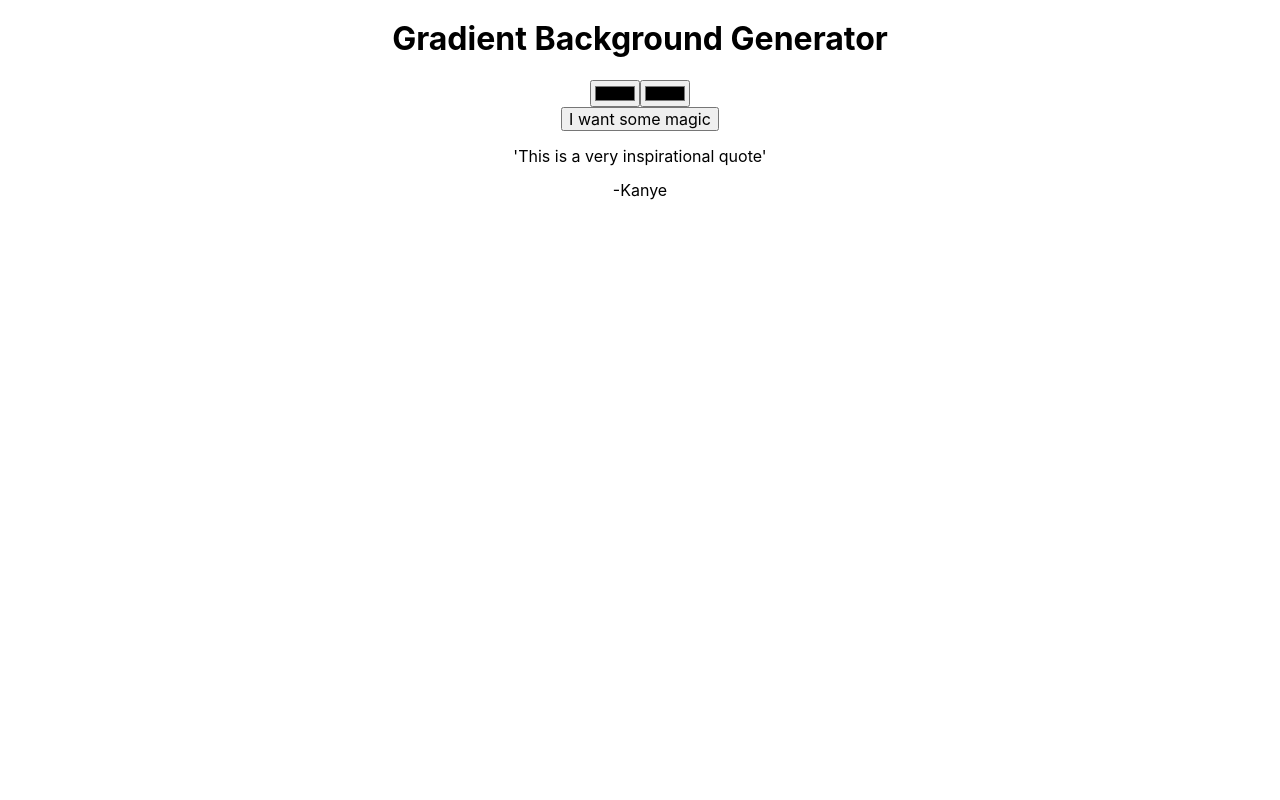
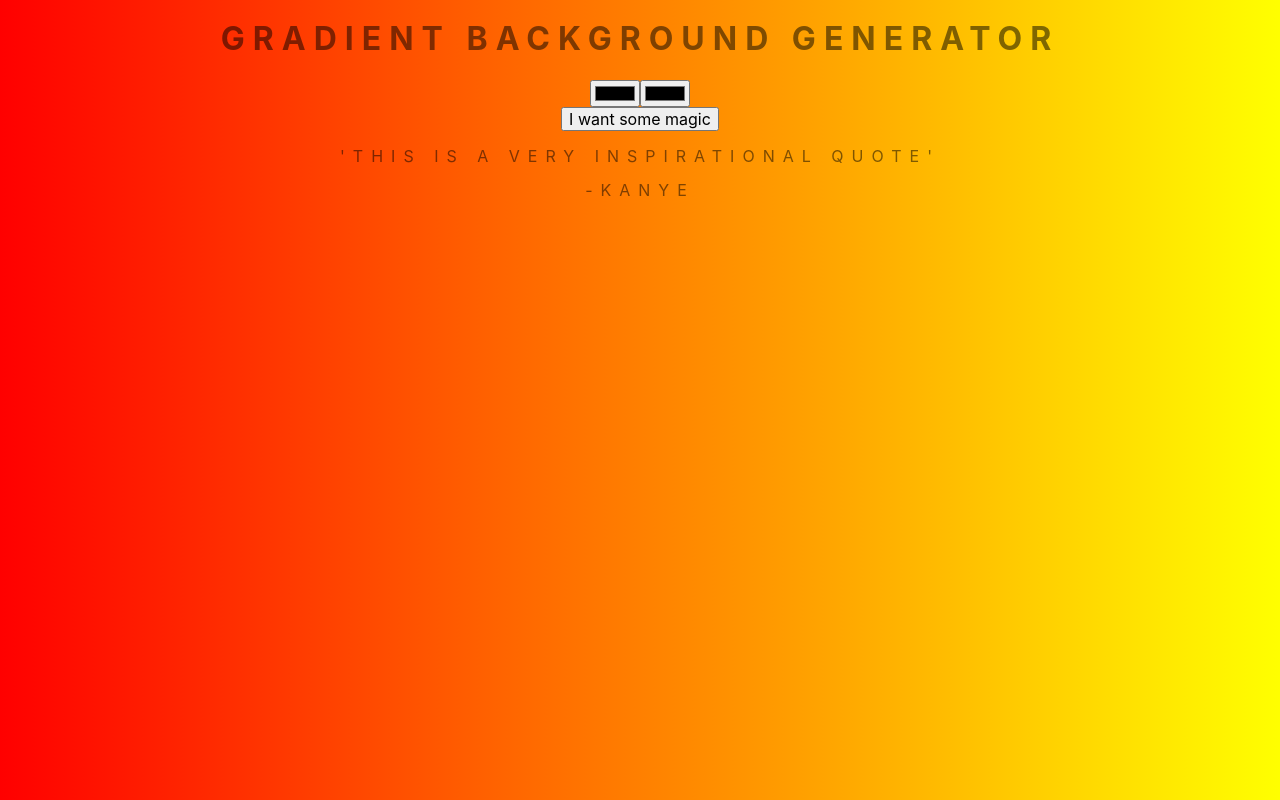
Before and after one commit to kaimunlau/kanye-colors, a React (Create React App) app: page / in a window 1280 px wide. Built offline with nearby package versions, Linux system fonts and the light colour scheme.

Commit message:
added OnChange listeners to color pickers. TODO: update bg according to selected colors

```diff
--- /dev/null
+++ b/src/App.css
@@ -0,0 +1,9 @@
+body {
+    font: 'Raleway', sans-serif;
+    color: rgba(0,0,0,.5);
+    text-align: center;
+    text-transform: uppercase;
+    letter-spacing: .5em;
+    top: 15%;
+	background: linear-gradient(to right, red , yellow);
+}
--- a/src/App.js
+++ b/src/App.js
@@ -1,18 +1,34 @@
 import react, { Component } from "react";
 import ColorPicker from './ColorPicker';
 import KanyeQuoter from './KanyeQuoter';
+import './App.css';
 
 class App extends Component {
+    constructor() {
+        super()
+        this.state = {
+            color1: '',
+            color2: ''
+        }
+    }
+    OnColorPickerChange = (event) => {
+        if (event.target.className === "color1") {
+            this.setState({ color1: event.target.value})
+        } else if (event.target.className === "color2") {
+            this.setState({ color2: event.target.value})
+        }
+        console.log(this.state)
+    }
     render() {
+        const { color1, color2 } = this.state;
         return (
             <>
-            <div className='tc'>
+            <div className='tc' style={{background: 'linear-gradient(to right, ${color1}, ${color2})'}}>
                 <h1>Gradient Background Generator</h1>
-                <ColorPicker />
+                <ColorPicker colorChange={this.OnColorPickerChange}/>
                 <KanyeQuoter />
             </div>
             </>
-
         )
     }
 }
--- a/src/ColorPicker.js
+++ b/src/ColorPicker.js
@@ -1,16 +1,21 @@
-import { render } from "@testing-library/react";
-import react, { Component } from "react";
-
-class ColorPicker extends Component {
-    render() {
-        return(
-            <div>
-                <input type='color'></input>
-                <input type='color'></input><br/>
-                <button>I want some magic</button>
-            </div>
-        )
-    }
+const ColorPicker = ({ colorChange }) => {
+    return(
+        <div>
+            <input
+            className="color1"
+            type="color"
+            name="color1"
+            onChange={colorChange}
+            ></input>
+            <input
+            className="color2"
+            type="color"
+            name="color2"
+            onChange={colorChange}
+            ></input><br/>
+            <button>I want some magic</button>
+        </div>
+    )
 }
 
 export default ColorPicker;
```
